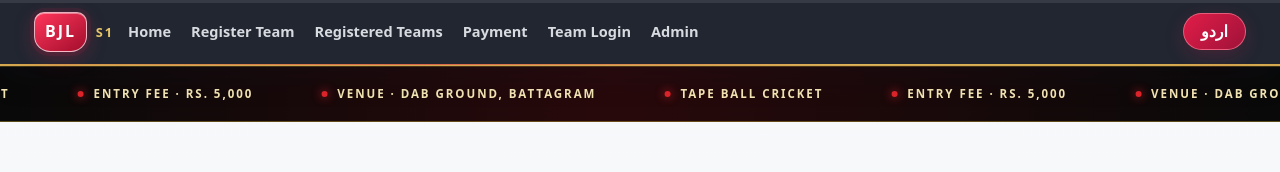
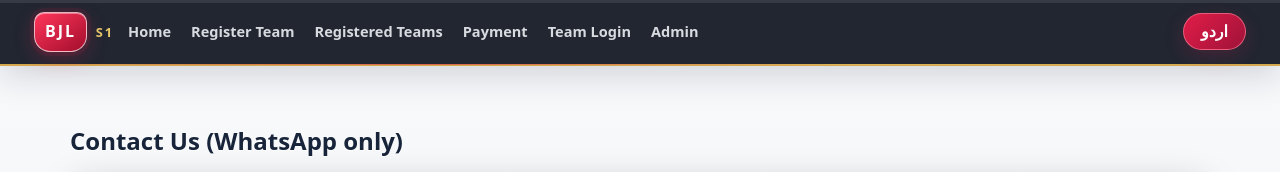
Before and after one commit to musakazimqureshi/bjl, a Next.js app: page /help in a window 1280 px wide. Shown: the top 172 px of the page. Built offline with nearby package versions, Linux system fonts and the light colour scheme; no server answers; a web font is replaced by a local one.

Commit message:
Remove animated information belt while retaining homepage ball animation

```diff
--- a/components/SiteChrome.js
+++ b/components/SiteChrome.js
@@ -6,7 +6,6 @@ import Header from './Header';
 import People from './People';
 import FloatingWA from './FloatingWA';
 import Splash from './Splash';
-import InfoTicker from './InfoTicker';
 import MotionObserver from './MotionObserver';
 import ScrollProgress from './ScrollProgress';
 
@@ -29,7 +28,6 @@ export default function SiteChrome({ children }) {
       <ScrollProgress />
       <MotionObserver />
       <Header />
-      <InfoTicker />
       <main>{children}<People /></main>
       <FloatingWA />
       <footer className="credit"><strong>OFFICIAL WEBSITE · BATTAGRAM JUNIOR LEAGUE</strong><span> Web Generated by Falak</span></footer>
```
